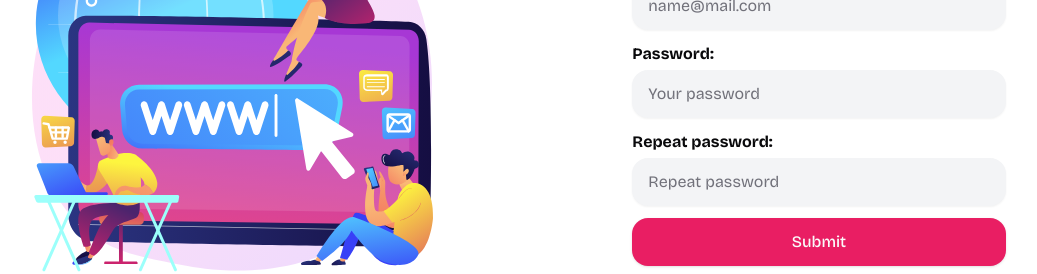
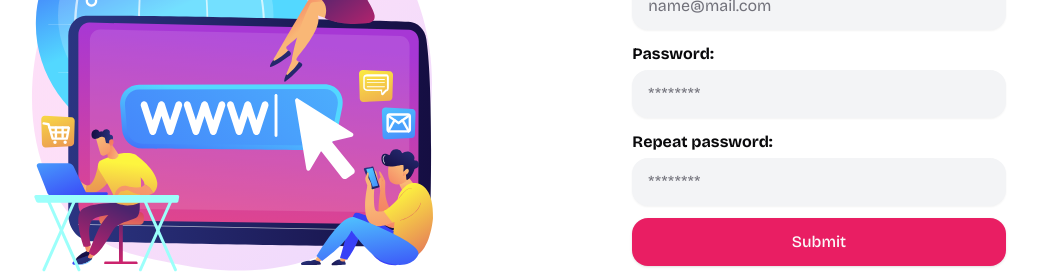
Before and after one commit to fisayo-dev/bookmark-hub, a Next.js app: page /signup in a window 1280 px wide. Shown: the part 327-601 px from the top of the page, without its empty margins (141-1178 px from the left). Built offline with nearby package versions, Linux system fonts and the light colour scheme.

Commit message:
change placeholder of password input field

```diff
--- a/app/(form)/login/page.tsx
+++ b/app/(form)/login/page.tsx
@@ -53,7 +53,7 @@ const LoginPage = () => {
               minLength: { value: 8, message: "Password must be at least 8 characters long" }
             })}
             className="border rounded-2xl bg-gray-100 shadow-sm"
-            placeholder="Your password"
+            placeholder="********"
             type="password"
           />
           {errors.password && <p className="text-red-500 text-sm">{String(errors.password.message)}</p>}
--- a/app/(form)/signup/page.tsx
+++ b/app/(form)/signup/page.tsx
@@ -76,7 +76,7 @@ const SignupPage = () => {
               minLength: { value: 8, message: "Password must be at least 8 characters long" }
             })}
             className="border rounded-2xl bg-gray-100 shadow-sm"
-            placeholder="Your password"
+            placeholder="********"
             type="password"
           />
           {errors.password && <p className="text-red-500 text-sm">{String(errors.password.message)}</p>}
@@ -90,7 +90,7 @@ const SignupPage = () => {
               validate: (value) => value === watch("password") || "Passwords do not match"
             })}
             className="border rounded-2xl bg-gray-100 shadow-sm"
-            placeholder="Repeat password"
+            placeholder="********"
             type="password"
           />
           {errors.confirmPassword && <p className="text-red-500 text-sm">{String(errors.confirmPassword.message)}</p>}
```
